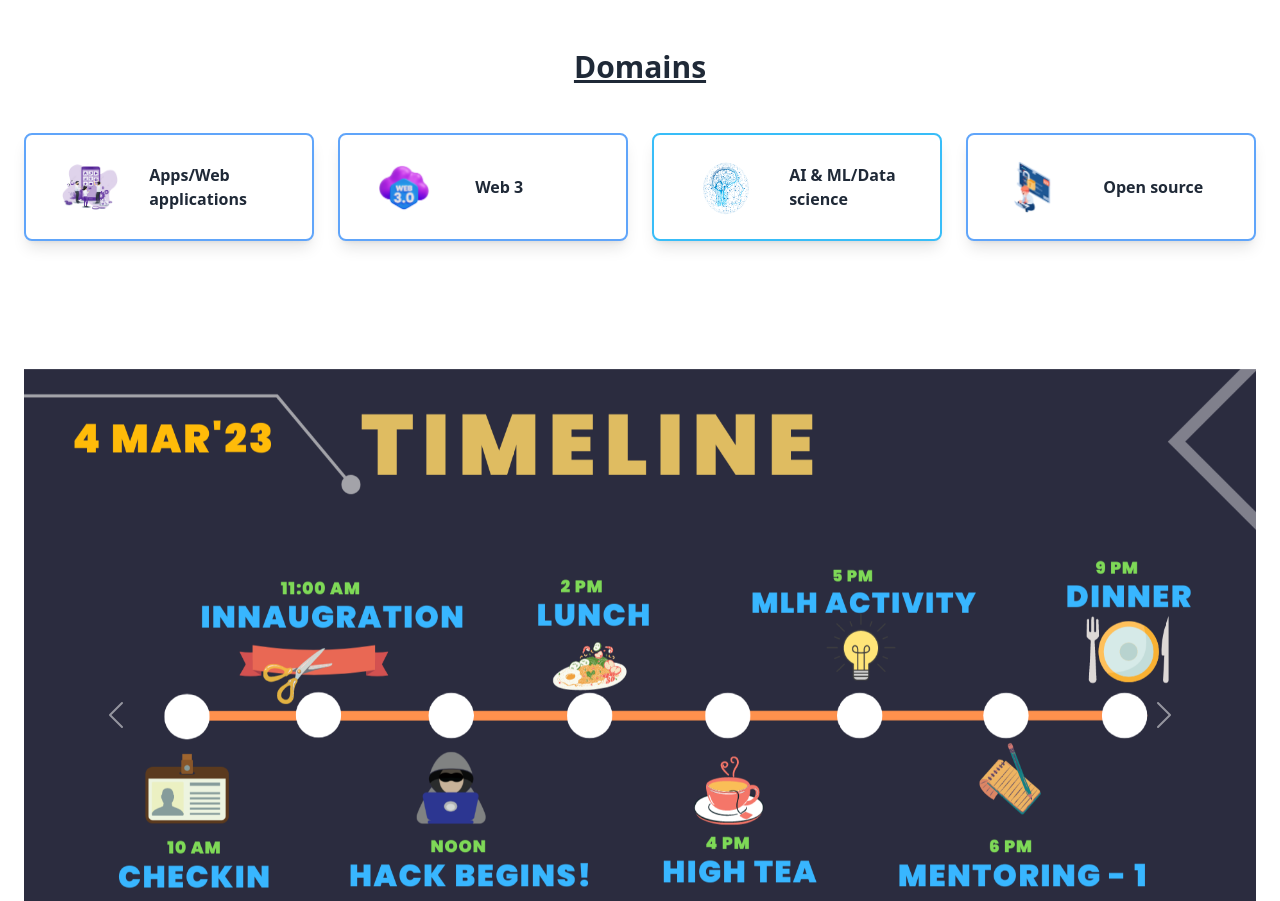
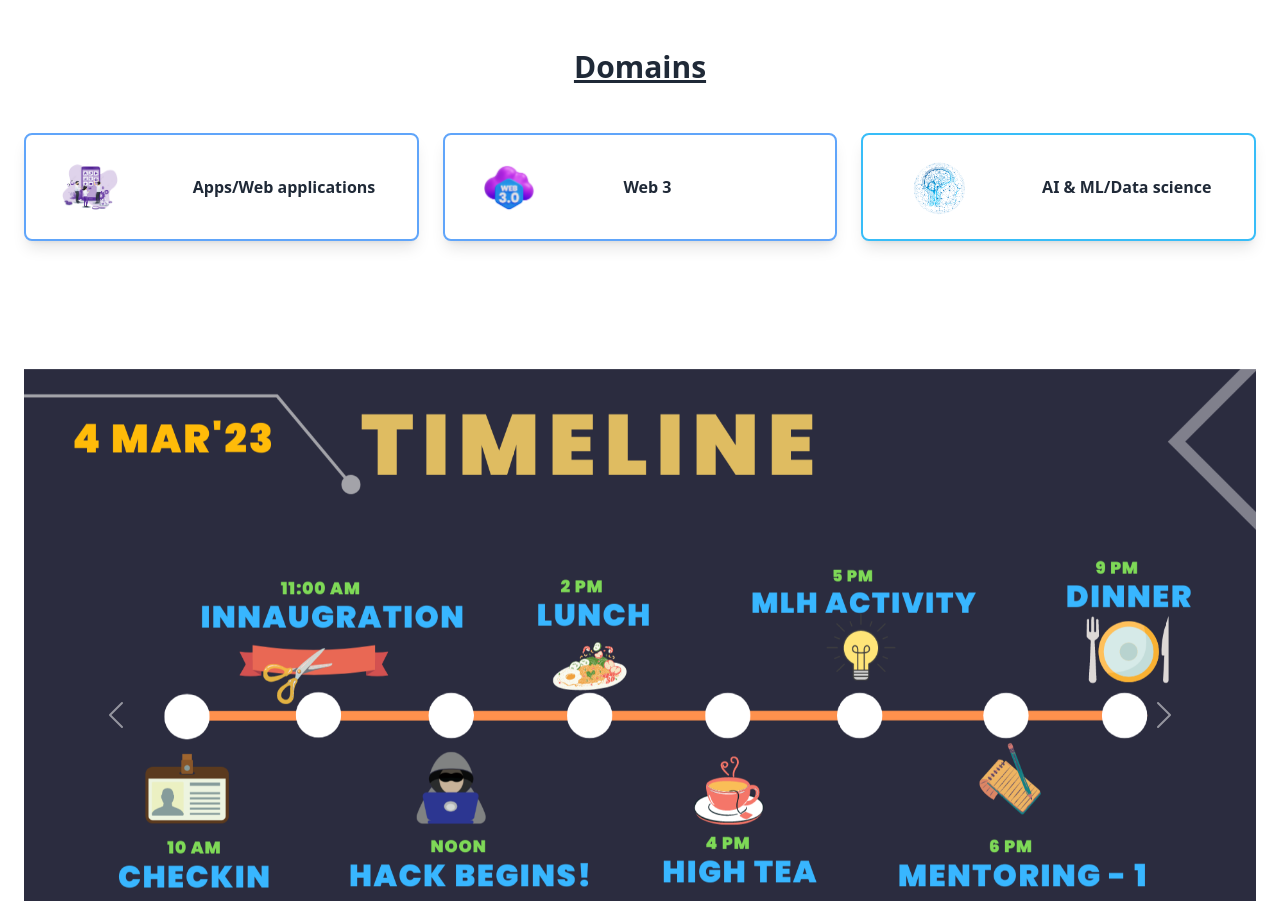
Before and after one commit to hackhound2k23/page.github.io, a website: page index.html in a window 1280 px wide. Shown: the part 2280-3181 px from the top of the page. Drawn offline with nearby package versions, Linux system fonts and the light colour scheme; files that its build step writes are made by us from their sources.

Commit message:
removed open source domain

```diff
--- a/index.html
+++ b/index.html
@@ -429,7 +429,7 @@ style="min-height: 100vh;"
          <u class="">Domains</u>
       </h2>
 
-      <div class="grid lg:grid-cols-4 gap-6">
+      <div class="grid lg:grid-cols-3 gap-6">
         <div class="mb-6 lg:mb-0">
           <div class="bg-white block rounded-lg shadow-lg border-2 border-blue-400">
             <div class="p-6">
@@ -482,24 +482,6 @@ style="min-height: 100vh;"
                 </div>
                 <div class="grow-0 shrink-0 flex-basis w-full lg:w-7/12 px-3">
                   <h5 class="font-bold">AI & ML/Data science</h5>
-                </div>
-              </div>
-            </div>
-          </div>
-        </div>
-        <div class="mb-6 lg:mb-0">
-          <div class="bg-white block rounded-lg shadow-lg border-2 border-blue-400">
-            <div class="p-6">
-              <div class="flex flex-wrap items-center">
-                <div class="grow-0 shrink-0 flex-basis w-full lg:w-5/12 px-3">
-                  <img
-                    src="./img/opensource.webp"
-                    alt="Trendy Pants and Shoes"
-                    class="mb-6 lg:mb-0 w-14 h-14"
-                  />
-                </div>
-                <div class="grow-0 shrink-0 flex-basis w-full lg:w-7/12 px-3">
-                  <h5 class="font-bold ">Open source</h5>
                 </div>
               </div>
             </div>
```
